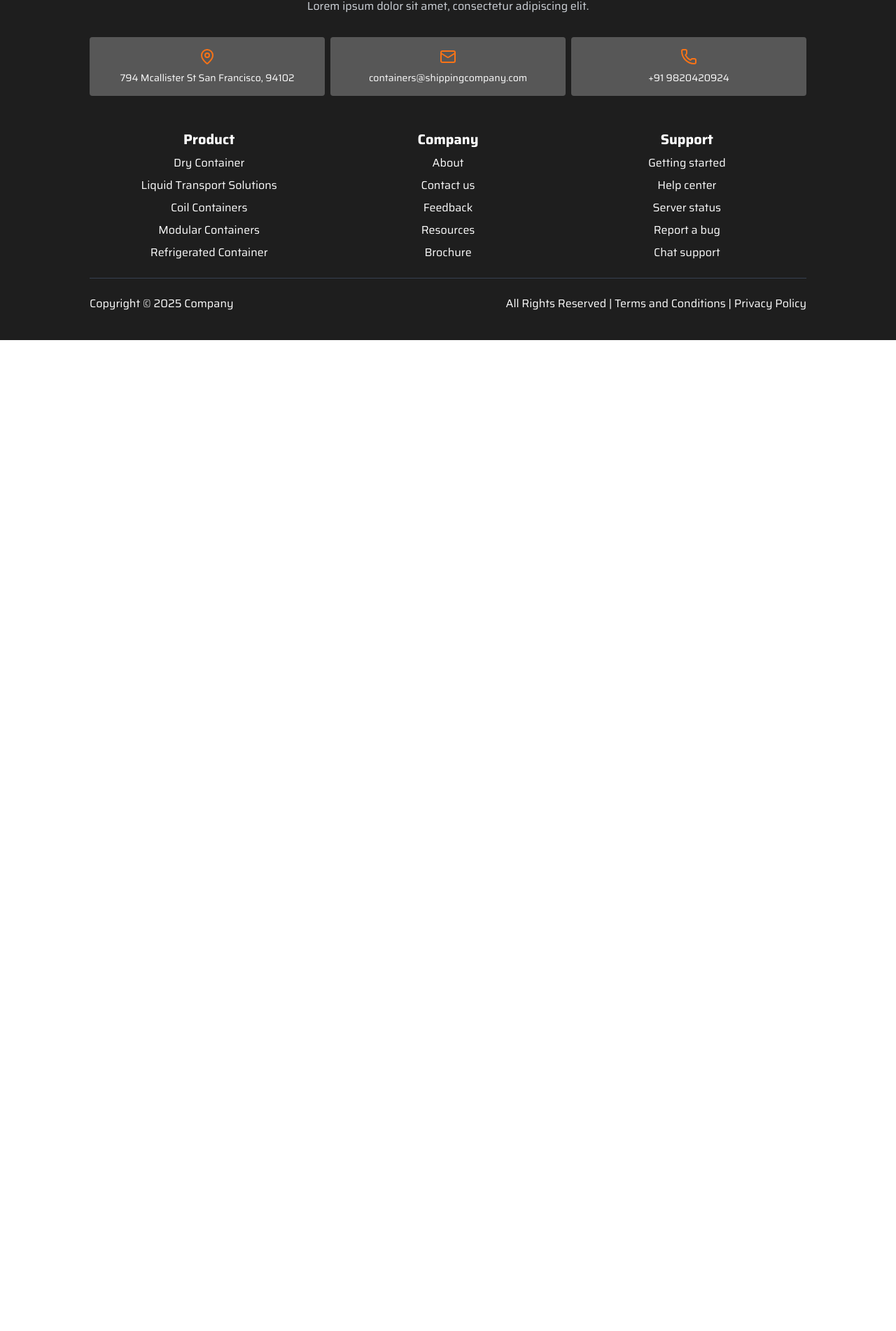
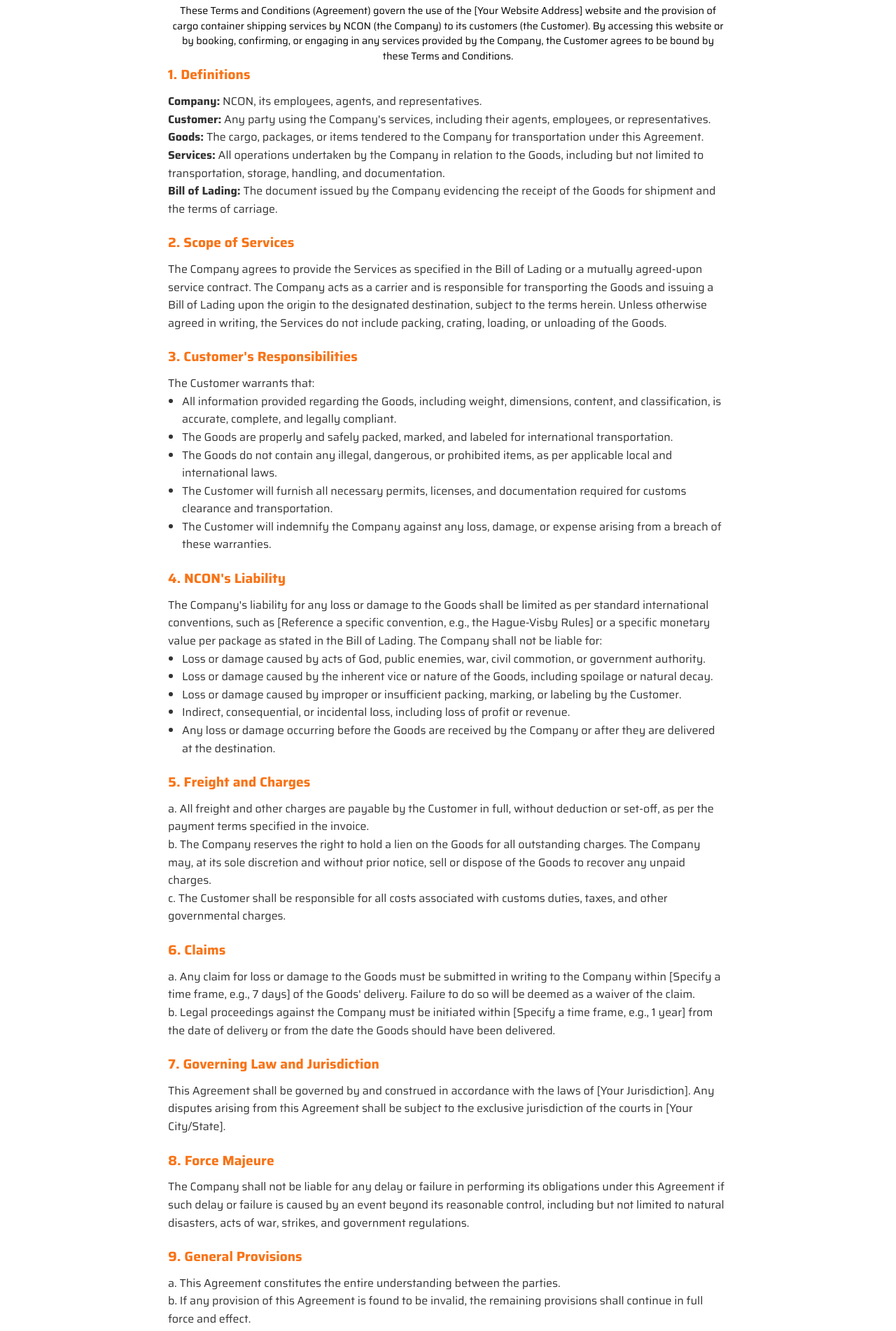
Before and after one commit to Ncontainer/website, a React (Vite) app: page /terms-conditions in a window 1280 px wide. Shown: the part 215-2117 px from the top of the page at 70% size. Before the commit the page ends 800 px from the top, so only its background shows below. Built offline with nearby package versions, Linux system fonts and the light colour scheme.

Commit message:
termsandcondi

```diff
--- a/src/App.jsx
+++ b/src/App.jsx
@@ -23,6 +23,7 @@ import ScrollToTop from './components/ScrollToTop';
 import Footer from "./components/Footer";
 import OurProducts from "./Pages/OurProducts";
 import ResetPasswordPage from './components/ResetPasswordPage';
+import TermsAndConditions from "./Pages/TermsAndConditions";
 
 
 // function App() {
@@ -68,6 +69,7 @@ function App() {
         <Route path="/trade" element={<TradeForm />} />
 
         <Route path="/reset-password/:token" element={<ResetPasswordPage />} />
+        <Route path="/terms-conditions" element={<TermsAndConditions/>}></Route>
 
 
         </Routes>
--- /dev/null
+++ b/src/Pages/TermsAndConditions.jsx
@@ -0,0 +1,113 @@
+import React from 'react';
+import NewsLetter from '../components/NewsLetter';
+import Blog from '../components/Blog';
+
+const TermsAndConditions = () => {
+  return (
+
+    <div style={{   }}>
+        <div style={{marginBottom: '20px'}} >
+
+        </div>
+      <h1 style={{ textAlign: 'center', fontSize: '2.5rem', marginBottom: '40px' }}>Terms & Conditions</h1>
+      <p style={{ fontSize: '0.9rem', marginBottom: '50px' ,maxWidth: '800px',textAlign:'center',margin:'0 auto'}}>
+        These Terms and Conditions (Agreement) govern the use of the [Your Website Address] website and the provision of cargo container shipping services by NCON (the Company) to its customers (the Customer). By accessing this website or by booking, confirming, or engaging in any services provided by the Company, the Customer agrees to be bound by these Terms and Conditions.
+      </p>
+
+      {/* Section 1: Definitions */}
+      <div style={{ maxWidth: '800px',margin: '0 auto', fontFamily: 'sans-serif', lineHeight: '1.6', color: '#333'}}>
+      <div style={{ marginBottom: '20px' }}>
+        <h2 style={{ fontSize: '1.2rem', fontWeight: 'bold', color: 'rgb(249 115 22)', marginBottom: '10px' }}>1. Definitions</h2>
+        <p><strong>Company:</strong> NCON, its employees, agents, and representatives.</p>
+        <p><strong>Customer:</strong> Any party using the Company's services, including their agents, employees, or representatives.</p>
+        <p><strong>Goods:</strong> The cargo, packages, or items tendered to the Company for transportation under this Agreement.</p>
+        <p><strong>Services:</strong> All operations undertaken by the Company in relation to the Goods, including but not limited to transportation, storage, handling, and documentation.</p>
+        <p><strong>Bill of Lading:</strong> The document issued by the Company evidencing the receipt of the Goods for shipment and the terms of carriage.</p>
+      </div>
+
+      {/* Section 2: Scope of Services */}
+      <div style={{ marginBottom: '20px' }}>
+        <h2 style={{ fontSize: '1.2rem', fontWeight: 'bold', color: 'rgb(249 115 22)', marginBottom: '10px' }}>2. Scope of Services</h2>
+        <p>
+          The Company agrees to provide the Services as specified in the Bill of Lading or a mutually agreed-upon service contract. The Company acts as a carrier and is responsible for transporting the Goods and issuing a Bill of Lading upon the origin to the designated destination, subject to the terms herein. Unless otherwise agreed in writing, the Services do not include packing, crating, loading, or unloading of the Goods.
+        </p>
+      </div>
+
+      {/* Section 3: Customer's Responsibilities */}
+      <div style={{ marginBottom: '20px' }}>
+        <h2 style={{ fontSize: '1.2rem', fontWeight: 'bold', color: 'rgb(249 115 22)', marginBottom: '10px' }}>3. Customer's Responsibilities</h2>
+        <p>The Customer warrants that:</p>
+        <ul style={{ listStyleType: 'disc', paddingLeft: '20px' }}>
+          <li>All information provided regarding the Goods, including weight, dimensions, content, and classification, is accurate, complete, and legally compliant.</li>
+          <li>The Goods are properly and safely packed, marked, and labeled for international transportation.</li>
+          <li>The Goods do not contain any illegal, dangerous, or prohibited items, as per applicable local and international laws.</li>
+          <li>The Customer will furnish all necessary permits, licenses, and documentation required for customs clearance and transportation.</li>
+          <li>The Customer will indemnify the Company against any loss, damage, or expense arising from a breach of these warranties.</li>
+        </ul>
+      </div>
+
+      {/* Section 4: NCON's Liability */}
+      <div style={{ marginBottom: '20px' }}>
+        <h2 style={{ fontSize: '1.2rem', fontWeight: 'bold', color: 'rgb(249 115 22)', marginBottom: '10px' }}>4. NCON's Liability</h2>
+        <p>
+          The Company's liability for any loss or damage to the Goods shall be limited as per standard international conventions, such as [Reference a specific convention, e.g., the Hague-Visby Rules] or a specific monetary value per package as stated in the Bill of Lading. The Company shall not be liable for:
+        </p>
+        <ul style={{ listStyleType: 'disc', paddingLeft: '20px' }}>
+          <li>Loss or damage caused by acts of God, public enemies, war, civil commotion, or government authority.</li>
+          <li>Loss or damage caused by the inherent vice or nature of the Goods, including spoilage or natural decay.</li>
+          <li>Loss or damage caused by improper or insufficient packing, marking, or labeling by the Customer.</li>
+          <li>Indirect, consequential, or incidental loss, including loss of profit or revenue.</li>
+          <li>Any loss or damage occurring before the Goods are received by the Company or after they are delivered at the destination.</li>
+        </ul>
+      </div>
+
+      {/* Section 5: Freight and Charges */}
+      <div style={{ marginBottom: '20px' }}>
+        <h2 style={{ fontSize: '1.2rem', fontWeight: 'bold', color: 'rgb(249 115 22)', marginBottom: '10px' }}>5. Freight and Charges</h2>
+        <p>a. All freight and other charges are payable by the Customer in full, without deduction or set-off, as per the payment terms specified in the invoice.</p>
+        <p>b. The Company reserves the right to hold a lien on the Goods for all outstanding charges. The Company may, at its sole discretion and without prior notice, sell or dispose of the Goods to recover any unpaid charges.</p>
+        <p>c. The Customer shall be responsible for all costs associated with customs duties, taxes, and other governmental charges.</p>
+      </div>
+
+      {/* Section 6: Claims */}
+      <div style={{ marginBottom: '20px' }}>
+        <h2 style={{ fontSize: '1.2rem', fontWeight: 'bold', color: 'rgb(249 115 22)', marginBottom: '10px' }}>6. Claims</h2>
+        <p>
+          a. Any claim for loss or damage to the Goods must be submitted in writing to the Company within [Specify a time frame, e.g., 7 days] of the Goods' delivery. Failure to do so will be deemed as a waiver of the claim.
+        </p>
+        <p>
+          b. Legal proceedings against the Company must be initiated within [Specify a time frame, e.g., 1 year] from the date of delivery or from the date the Goods should have been delivered.
+        </p>
+      </div>
+
+      {/* Section 7: Governing Law and Jurisdiction */}
+      <div style={{ marginBottom: '20px' }}>
+        <h2 style={{ fontSize: '1.2rem', fontWeight: 'bold', color: 'rgb(249 115 22)', marginBottom: '10px' }}>7. Governing Law and Jurisdiction</h2>
+        <p>
+          This Agreement shall be governed by and construed in accordance with the laws of [Your Jurisdiction]. Any disputes arising from this Agreement shall be subject to the exclusive jurisdiction of the courts in [Your City/State].
+        </p>
+      </div>
+
+      {/* Section 8: Force Majeure */}
+      <div style={{ marginBottom: '20px' }}>
+        <h2 style={{ fontSize: '1.2rem', fontWeight: 'bold', color: 'rgb(249 115 22)', marginBottom: '10px' }}>8. Force Majeure</h2>
+        <p>
+          The Company shall not be liable for any delay or failure in performing its obligations under this Agreement if such delay or failure is caused by an event beyond its reasonable control, including but not limited to natural disasters, acts of war, strikes, and government regulations.
+        </p>
+      </div>
+
+      {/* Section 9: General Provisions */}
+      <div style={{ marginBottom: '20px' }}>
+        <h2 style={{ fontSize: '1.2rem', fontWeight: 'bold', color: 'rgb(249 115 22)', marginBottom: '10px' }}>9. General Provisions</h2>
+        <p>a. This Agreement constitutes the entire understanding between the parties.</p>
+        <p>b. If any provision of this Agreement is found to be invalid, the remaining provisions shall continue in full force and effect.</p>
+        <p>c. The Company reserves the right to amend these Terms and Conditions from time to time. The current version will be available on the Company's website.</p>
+      </div>
+
+    </div>
+
+  </div>
+  );
+};
+
+export default TermsAndConditions;
--- a/src/components/Footer.jsx
+++ b/src/components/Footer.jsx
@@ -147,7 +147,7 @@ export default function Footer() {
         <div className={`flex ${isMobile ? "flex-col space-y-4" : "flex-row justify-between items-center"} text-sm md:text-base`}>
           <div>Copyright © 2025 Company</div>
           <div>
-            All Rights Reserved | <Link to="#">Terms and Conditions</Link> |{" "}
+            All Rights Reserved | <Link to="/terms-conditions">Terms and Conditions</Link> |{" "}
             <Link to="#">Privacy Policy</Link>
           </div>
         </div>
```
